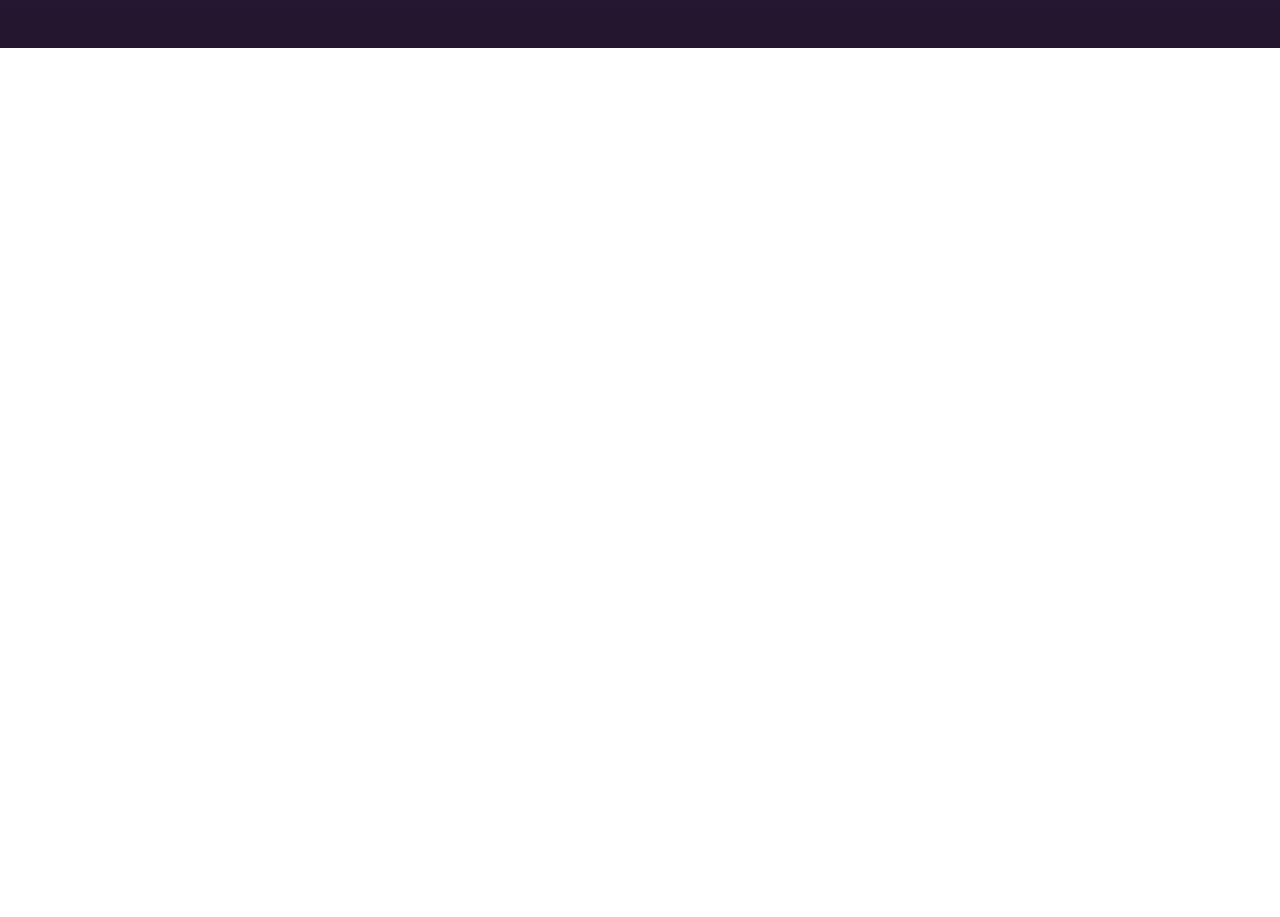
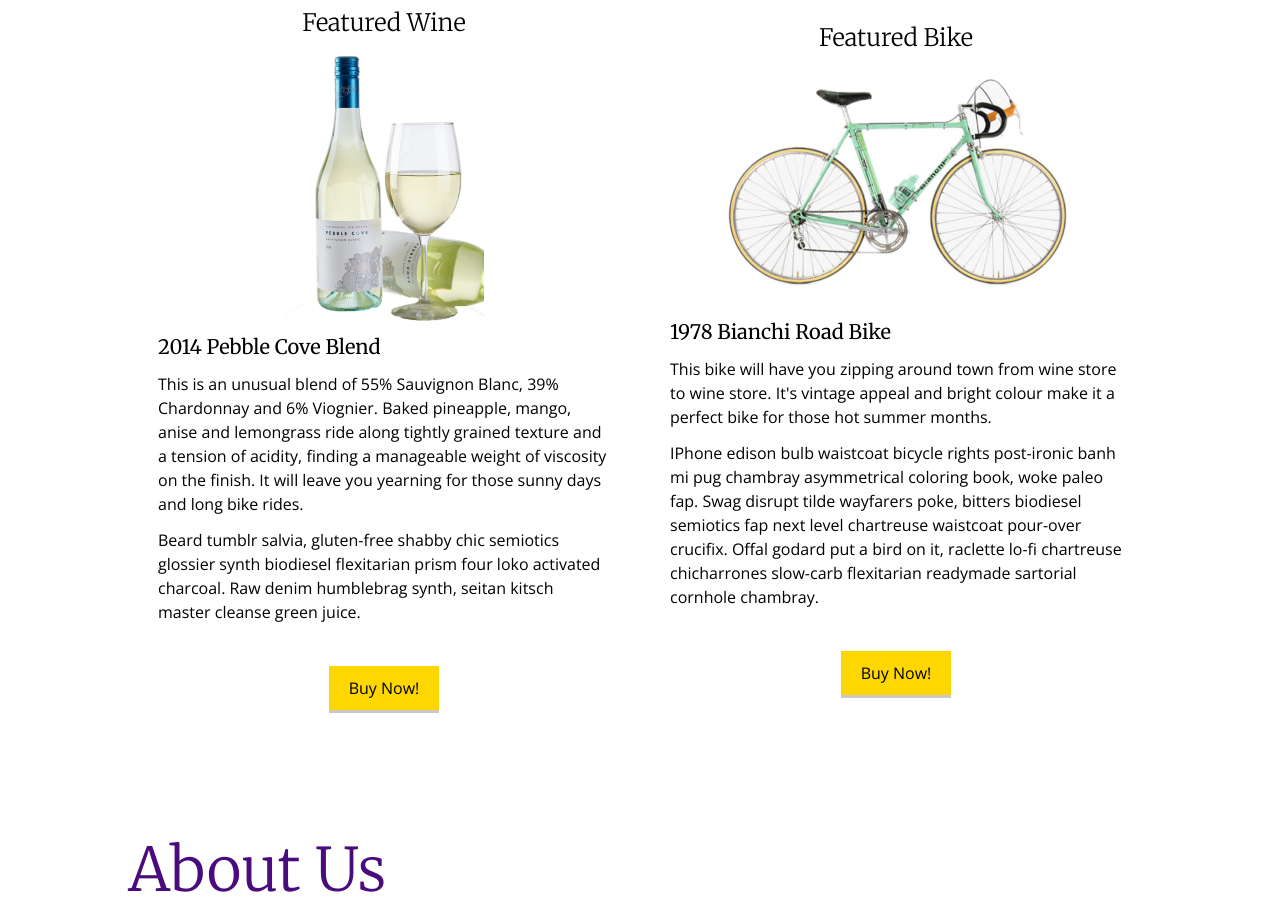
Before and after one commit to teeppope/bikesandwine, a plain HTML site: page 2-column-layout.htm in a window 1280 px wide. Shown: the part 1129-2046 px from the top of the page. Before the commit the page ends 1177 px from the top, so only its background shows below. Drawn offline with nearby package versions, Linux system fonts and the light colour scheme.

Commit message:
style the features section

```diff
--- a/2-column-layout.htm
+++ b/2-column-layout.htm
@@ -18,8 +18,8 @@
 		<nav>
 			<ul class="main-nav">
 				<li class="main-nav-item"><a href="#">Home</a></li>
+				<li class="main-nav-item"><a href="#featured">Featured</a></li>
 				<li class="main-nav-item"><a href="#about">About</a></li>
-				<li class="main-nav-item"><a href="#">Featured</a></li>
 				<li class="main-nav-item"><a href="#">Contact</a></li>
 			</ul>
 		</nav>
@@ -32,14 +32,55 @@
 			<p class="hero-sub-title">A simple tale of riding and driking</p>
 		</section>
 
-		<section class="2-col container" id="about">
-			<h1>Hello World</h1>
-			<p>This is a testing of the p styles</p>
+
+
+		<section class="featured" id="featured">
+			<div class="section-title container">
+				<h1>Our Features</h1>
+				<p>Each Month with pick a featured wine, and pair it with a perfect riding companion to take you to any vista to enjoy the best of life.</p>
+			</div>
+			<article class="two-col container">
+				<div class="feat-wine">
+					<h1>Featured Wine</h1>
+					<img class="feat-wine-img" src="assets/feat-wine.png" alt="A featured white wine">
+					<div class="feat-info">
+						<h2 class="feat-info-title">2014 Pebble Cove Blend</h3>
+						<p>This is an unusual blend of 55% Sauvignon Blanc, 39% Chardonnay and 6% Viognier. Baked pineapple, mango, anise and lemongrass ride along tightly grained texture and a tension of acidity, finding a manageable weight of viscosity on the finish. It will leave you yearning for those sunny days and long bike rides.</p>
+						<p>Beard tumblr salvia, gluten-free shabby chic semiotics glossier synth biodiesel flexitarian prism four loko activated charcoal. Raw denim humblebrag synth, seitan kitsch master cleanse green juice.</p>
+					</div>
+					<button class="buy-btn">Buy Now!</button>
+				</div>
+
+				<div class="feat-bikes">
+					<h1>Featured Bike</h1>
+					<img class="feat-bike-img" src="assets/feat-bike.png" alt="A green vintage bianchi road bike">
+					<div class="feat-info">
+						<h2 class="feat-info-title">1978 Bianchi Road Bike</h3>
+						<p>This bike will have you zipping around town from wine store to wine store. It's vintage appeal and bright colour make it a perfect bike for those hot summer months.</p>
+						<p>IPhone edison bulb waistcoat bicycle rights post-ironic banh mi pug chambray asymmetrical coloring book, woke paleo fap. Swag disrupt tilde wayfarers poke, bitters biodiesel semiotics fap next level chartreuse waistcoat pour-over crucifix. Offal godard put a bird on it, raclette lo-fi chartreuse chicharrones slow-carb flexitarian readymade sartorial cornhole chambray.</p>
+					</div>
+					<button class="buy-btn">Buy Now!</button>
+				</div>
+			</article>
 		</section>
-		<section class="2-col container" id="featured">
-			<h1>Hello World</h1>
-			<p>This is a testing of the p styles</p>
+
+		<section class="about" id="about">
+			<div class="section-title container">
+				<h1>About Us</h1>
+				<p>Each Month with pick a featured wine, and pair it with a perfect riding companion to take you to any vista to enjoy the best of life.</p>
+			</div>
+			<article class="two-col container">
+				<div class="">
+					<img src="assets/grapebike-logo.svg" alt="The Bikes and Wine Logo">
+				</div>
+
+				<div>
+					<h1>About Us</h1>
+					<p>This is a testing of the p styles</p>
+				</div>
+			</article>
 		</section>
+
 	</main>
 
 	<footer>
--- a/screen.css
+++ b/screen.css
@@ -31,16 +31,20 @@ h2{
 	font-size: 2rem;
 }
 
-p, a {
+p, a, button {
 	font-family: 'Open Sans', sans-serif;
 	font-size: 1.6rem;
 	font-weight: 300;
+	line-height: 1.5;
 }
 a{
 	text-decoration: none;
 	color: grey;
 }
-
+button{
+	border: none;
+	padding: 1rem 2rem;
+}
 /* PURPLE COLOR: #4a0b7c   REMOVE WHEN DONE*/
 
 /************ Setting display flex's *************/
@@ -48,6 +52,7 @@ header,
 .logo,
 .main-nav,
 .hero-img,
+.two-col,
 .contact,
 .scl-media {
 	display: flex;
@@ -61,7 +66,7 @@ header{
 	justify-content: space-between;
 	align-items: center;
 	padding: 1rem;
-	box-shadow: 10px 2px 3px grey;
+	box-shadow: 0rem .2rem .3rem grey;
 	width: 100%;
 	opacity: 0.85;
 	background-color: white;
@@ -118,7 +123,59 @@ nav{
 .hero-sub-title {
 	font-size: 2rem;
 }
-/* 2 Column Styles */
+/***************** 2 Column Styles **************/
+/* Featured Section */
+.two-col{
+	flex-direction: column;
+	align-items: center;
+	justify-content: center;
+}
+/**** Features Seciton ****/
+.featured{
+	padding: 6rem 0;
+	text-align: center;
+}
+.section-title{
+	padding-bottom: 2rem;
+	border-bottom: .1rem solid #4a0b7c;
+	margin-bottom: 6rem;
+}
+.section-title h1{
+	font-size: 6rem;
+	margin-bottom: 2rem;
+	color: #4a0b7c;
+}
+.feat-wine,
+.feat-bikes {
+	width: 100%;
+	margin-bottom: 4rem;
+	padding: 0 3rem;
+}
+.feat-wine-img{
+	height: 30rem;
+	width: auto;
+}
+.feat-bike-img{
+	width: 90%;
+}
+.feat-info-title{
+	margin-bottom: 1.5rem;
+}
+.feat-info p{
+	margin-bottom: 1.2rem;
+}
+.buy-btn{
+	background-color: gold;
+	margin: 3rem 0;
+	cursor: pointer;
+	box-shadow: 0rem .3rem rgb(200,200,200);
+}
+.buy-btn:hover{
+	background-color: rgb(216,182,0);
+}
+
+/* About Section */
+
 
 /* Footer Styles */
 .contact{
@@ -170,6 +227,14 @@ nav{
 
 /* Tablet Media Queries */
 @media (min-width: 40rem) {
+	/***************** 2 Column Queries **************/
+	/* Featured Section */
+	.feat-bike-img{
+		width: 35rem;
+	}
+
+	/* About Section */
+
 
 	/**** Footer Queries ****/
 	.contact{
@@ -185,6 +250,22 @@ nav{
 }
 /* Desktop Media Queries*/
 @media (min-width: 70rem) {
+	/***************** 2 Column Queries **************/
+	/* Featured Section */
+	.two-col{
+		flex-direction: row;
 
+	}
+	.feat-info{
+		text-align: left;
+	}
+	.feat-wine,
+	.feat-bikes {
+		flex-basis: 50%;
+		width: 50%;
+	}
+	.feat-bike-img{
+		width: 35rem;
+	}
 
 }
```
Also changed, not shown: assets/feat-bike.jpg (added), assets/feat-bike.png (added), assets/feat-wine.jpg (added), assets/feat-wine.png (added).
